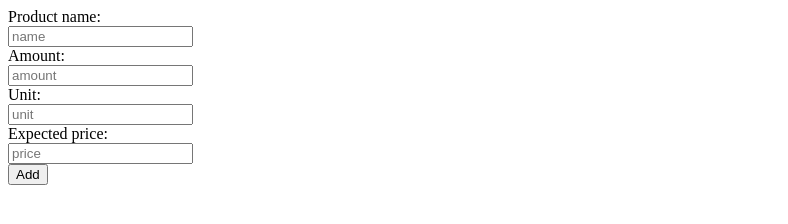
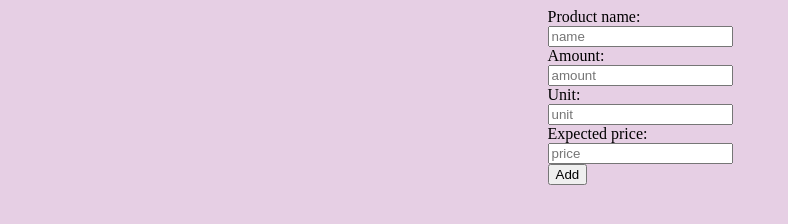
Before and after one commit to Benio-sama/shopping_list_app, a website: page public/index.html in a window 1280 px wide. Shown: the whole page, without its empty margins (0-788 px from the left). Drawn offline with Linux system fonts and the light colour scheme; no server answers.

Commit message:
center elements

```diff
--- a/public/index.html
+++ b/public/index.html
@@ -4,6 +4,7 @@
     <meta charset="UTF-8">
     <meta name="viewport" content="width=device-width, initial-scale=1.0">
     <title>Shopping list</title>
+    <link rel="stylesheet" href="style.css">
 </head>
 <body>
     <div>
--- /dev/null
+++ b/public/style.css
@@ -0,0 +1,8 @@
+body{
+    background-color: rgb(230, 207, 228);
+}
+
+div{
+    margin: auto;
+    width:  fit-content;
+}
```
